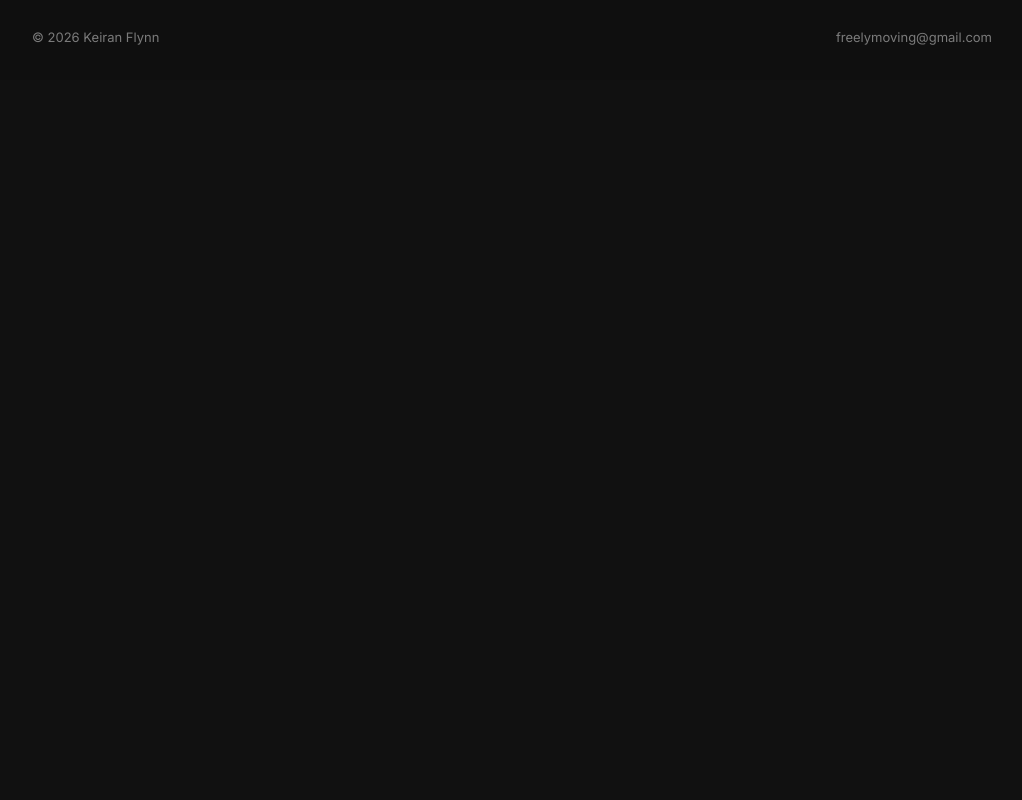
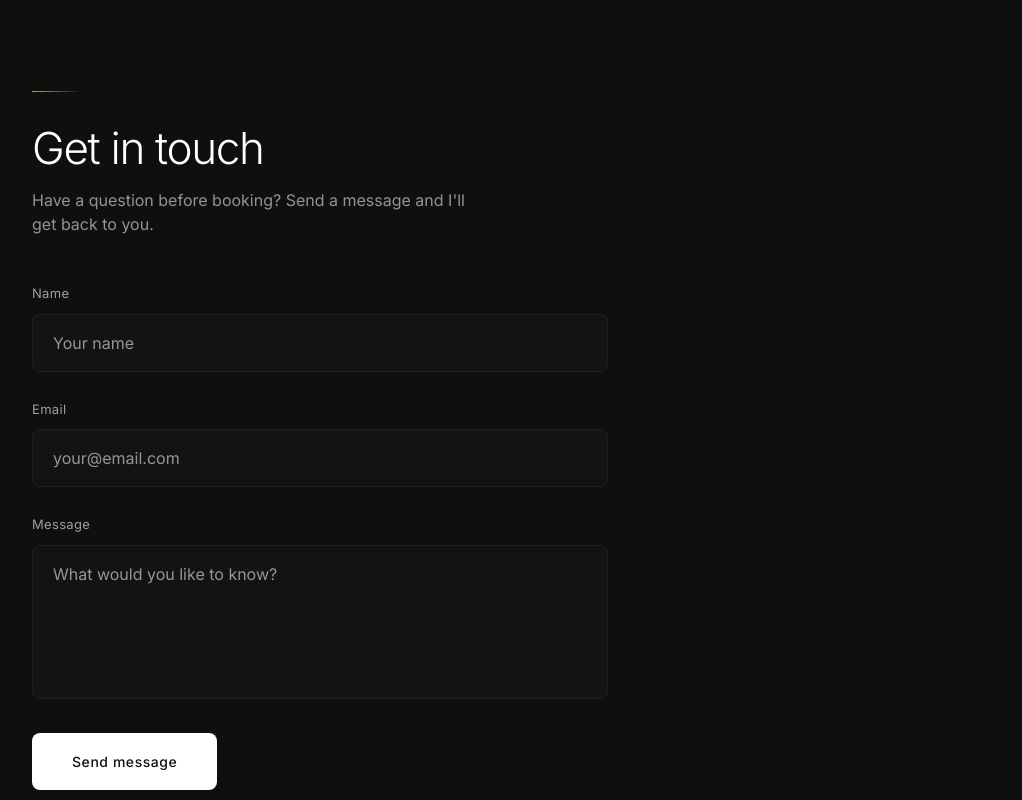
Before and after one commit to KeiranCPFlynn/keiranflynn-com, a Next.js app: page /conversation in a window 1280 px wide. Shown: the part 6140-6940 px from the top of the page, without its empty margins (128-1150 px from the left). Before the commit the page ends 6220 px from the top, so only its background shows below. Built offline with nearby package versions, Linux system fonts and the light colour scheme; no server answers.

Commit message:
contact form added to conversation pg

```diff
--- a/src/components/pages/ConversationPage.tsx
+++ b/src/components/pages/ConversationPage.tsx
@@ -70,6 +70,35 @@ const faqItems = [
 export default function ConversationPage() {
   const year = new Date().getFullYear();
   const [currency, setCurrency] = useState<'THB' | 'USD'>('USD');
+  const [formStatus, setFormStatus] = useState<"idle" | "sending" | "sent" | "error">("idle");
+
+  async function handleContactSubmit(e: React.FormEvent<HTMLFormElement>) {
+    e.preventDefault();
+    const form = e.currentTarget;
+    const formData = new FormData(form);
+    if (formData.get("_gotcha")) return;
+    setFormStatus("sending");
+    try {
+      const res = await fetch("/api/contact", {
+        method: "POST",
+        headers: { "Content-Type": "application/json" },
+        body: JSON.stringify({
+          name: formData.get("name"),
+          email: formData.get("email"),
+          message: formData.get("message"),
+          _gotcha: formData.get("_gotcha"),
+        }),
+      });
+      if (res.ok) {
+        setFormStatus("sent");
+        form.reset();
+      } else {
+        setFormStatus("error");
+      }
+    } catch {
+      setFormStatus("error");
+    }
+  }
 
   return (
     <>
@@ -488,16 +517,117 @@ export default function ConversationPage() {
         </div>
       </section>
 
+      {/* ===== Contact Form ===== */}
+      <section className="py-24 bg-[#0f0f0f]">
+        <div className="max-w-5xl mx-auto px-6 sm:px-8">
+          <FadeIn>
+            <div className="accent-line mb-8" />
+            <h2 className="text-[clamp(2rem,4vw,2.75rem)] font-light leading-[1.1] tracking-[-0.03em] text-white mb-4">
+              Get in touch
+            </h2>
+            <p className="text-white/55 mb-12 max-w-md">
+              Have a question before booking? Send a message and I'll get back to you.
+            </p>
+          </FadeIn>
+
+          <div className="max-w-xl">
+            <FadeIn delay={0.15}>
+              {formStatus === "sent" ? (
+                <m.div
+                  initial={{ opacity: 0, scale: 0.95 }}
+                  animate={{ opacity: 1, scale: 1 }}
+                  className="glass-card p-10"
+                >
+                  <div className="w-12 h-12 rounded-full bg-accent-gold/[0.08] flex items-center justify-center mb-6">
+                    <svg width="22" height="22" viewBox="0 0 22 22" fill="none" stroke="currentColor" strokeWidth="2" className="text-accent-gold">
+                      <path d="M4 11l5 5 9-9" />
+                    </svg>
+                  </div>
+                  <p className="text-white text-lg mb-2">Message sent.</p>
+                  <p className="text-white/60">I'll be in touch shortly.</p>
+                </m.div>
+              ) : (
+                <form onSubmit={handleContactSubmit} className="space-y-7">
+                  <div className="hidden" aria-hidden="true">
+                    <input type="text" name="_gotcha" tabIndex={-1} autoComplete="off" />
+                  </div>
+
+                  <div>
+                    <label htmlFor="contact-name" className="block text-[13px] text-white/60 mb-2.5 tracking-wide">
+                      Name
+                    </label>
+                    <input
+                      id="contact-name"
+                      name="name"
+                      type="text"
+                      required
+                      placeholder="Your name"
+                      className="w-full bg-white/[0.02] border border-white/[0.05] rounded-lg px-5 py-4 text-white placeholder:text-white/55 focus:outline-none focus:border-white/15 focus:bg-white/[0.04] transition-all duration-500"
+                    />
+                  </div>
+
+                  <div>
+                    <label htmlFor="contact-email" className="block text-[13px] text-white/60 mb-2.5 tracking-wide">
+                      Email
+                    </label>
+                    <input
+                      id="contact-email"
+                      name="email"
+                      type="email"
+                      required
+                      placeholder="your@email.com"
+                      className="w-full bg-white/[0.02] border border-white/[0.05] rounded-lg px-5 py-4 text-white placeholder:text-white/55 focus:outline-none focus:border-white/15 focus:bg-white/[0.04] transition-all duration-500"
+                    />
+                  </div>
+
+                  <div>
+                    <label htmlFor="contact-message" className="block text-[13px] text-white/60 mb-2.5 tracking-wide">
+                      Message
+                    </label>
+                    <textarea
+                      id="contact-message"
+                      name="message"
+                      required
+                      rows={5}
+                      placeholder="What would you like to know?"
+                      className="w-full bg-white/[0.02] border border-white/[0.05] rounded-lg px-5 py-4 text-white placeholder:text-white/55 focus:outline-none focus:border-white/15 focus:bg-white/[0.04] transition-all duration-500 resize-none"
+                    />
+                  </div>
+
+                  {formStatus === "error" && (
+                    <p className="text-red-400/60 text-sm">Failed to send. Please try again.</p>
+                  )}
+
+                  <m.button
+                    type="submit"
+                    disabled={formStatus === "sending"}
+                    className="btn-primary disabled:opacity-50 disabled:cursor-not-allowed"
+                    whileHover={{ scale: formStatus === "sending" ? 1 : 1.02 }}
+                    whileTap={{ scale: 0.98 }}
+                  >
+                    {formStatus === "sending" ? (
+                      <span className="flex items-center gap-2 relative z-10">
+                        <svg className="animate-spin h-4 w-4" viewBox="0 0 24 24" fill="none">
+                          <circle cx="12" cy="12" r="10" stroke="currentColor" strokeWidth="2" className="opacity-25" />
+                          <path fill="currentColor" d="M4 12a8 8 0 018-8V0C5.373 0 0 5.373 0 12h4z" className="opacity-75" />
+                        </svg>
+                        Sending...
+                      </span>
+                    ) : (
+                      <span className="relative z-10">Send message</span>
+                    )}
+                  </m.button>
+                </form>
+              )}
+            </FadeIn>
+          </div>
+        </div>
+      </section>
+
       {/* ===== Minimal Footer ===== */}
       <footer className="border-t border-white/[0.08] py-8 bg-[#0f0f0f]">
-        <div className="max-w-5xl mx-auto px-6 sm:px-8 flex flex-col sm:flex-row justify-between gap-3 text-[13px] text-white/45">
+        <div className="max-w-5xl mx-auto px-6 sm:px-8 text-[13px] text-white/45">
           <span>&copy; {year} Keiran Flynn</span>
-          <a
-            href="mailto:freelymoving@gmail.com"
-            className="hover:text-white/70 transition-colors duration-300"
-          >
-            freelymoving@gmail.com
-          </a>
         </div>
       </footer>
     </>
```
